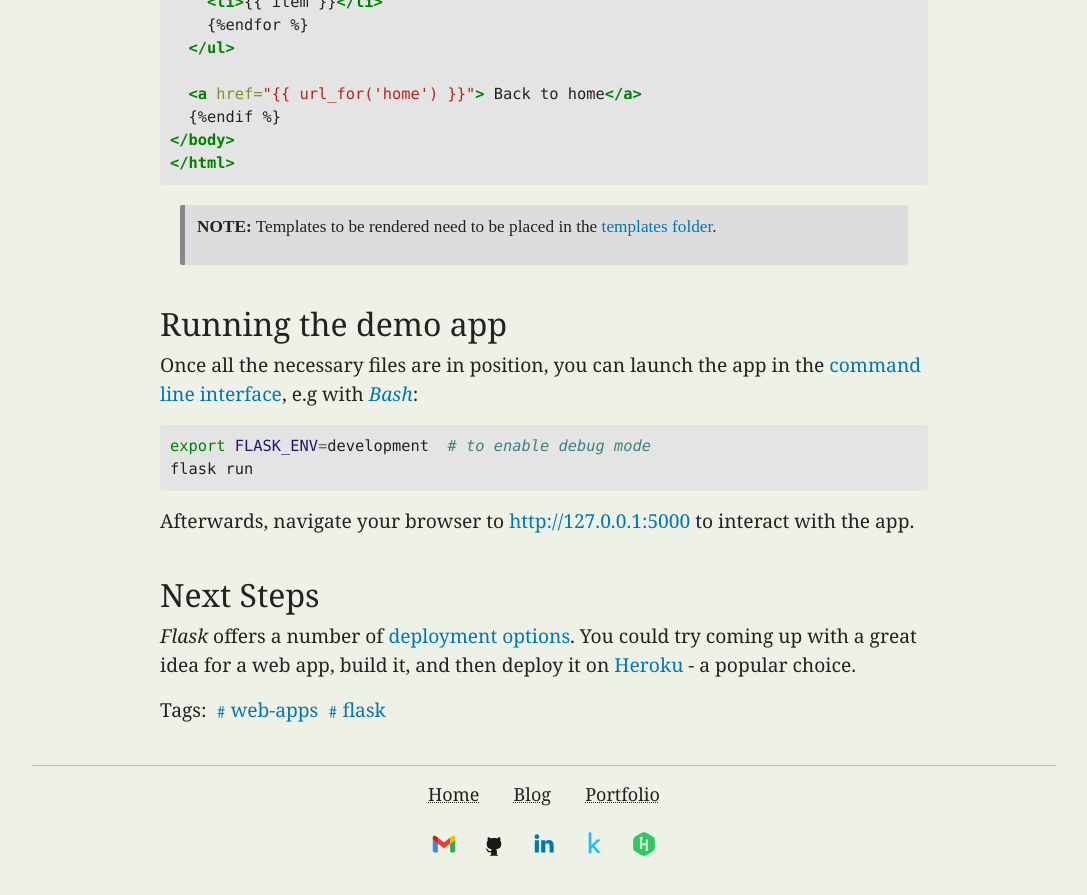
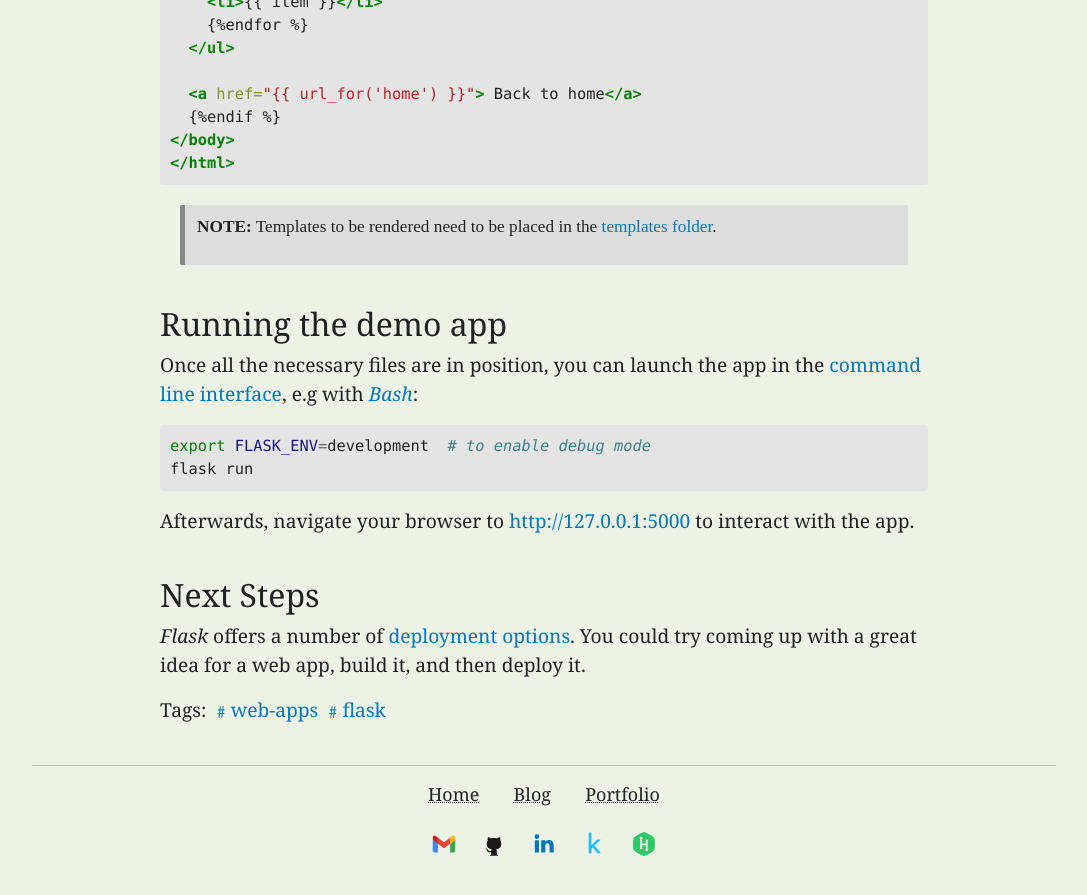
Before and after one commit to Tim-Abwao/tim-abwao.github.io, a Jekyll site: the page built from _posts/2019-09-18-Making-a-Flask-Web-App.md, in a window 1280 px wide and 900 px high, scrolled down 4477 px. Shown: the top 895 px of the window, without its empty margins (96-1183 px from the left). Built offline with Jekyll 4.4.1, drawn with Linux system fonts in a browser that asks for light colours.

Commit message:
Remove heroku suggestion - no longer free

```diff
--- a/_posts/2019-09-18-Making-a-Flask-Web-App.md
+++ b/_posts/2019-09-18-Making-a-Flask-Web-App.md
@@ -175,7 +175,7 @@ Afterwards, navigate your browser to <http://127.0.0.1:5000> to interact with th
 
 ## Next Steps
 
-*Flask* offers a number of [deployment options][flask-deploy]. You could try coming up with a great idea for a web app, build it, and then deploy it on [Heroku][heroku] - a popular choice.
+*Flask* offers a number of [deployment options][flask-deploy]. You could try coming up with a great idea for a web app, build it, and then deploy it.
 
 [flask]: https://flask.palletsprojects.com/
 [micro]: https://flask.palletsprojects.com/en/2.1.x/foreword/#what-does-micro-mean
@@ -194,6 +194,5 @@ Afterwards, navigate your browser to <http://127.0.0.1:5000> to interact with th
 [templates-folder]: https://flask.palletsprojects.com/en/2.1.x/api/#flask.Flask.template_folder
 [app-screencast]: /assets/images/articles/flask-webapp/flask-demo.gif
 [github-link]: https://github.com/Tim-Abwao/blog-projects/tree/main/basic-flask-app
-[heroku]: https://devcenter.heroku.com/articles/getting-started-with-python?singlepage=true
 [@ja ma]: https://unsplash.com/@ja_ma
 [unsplash-img-link]: https://unsplash.com/photos/-gOUx23DNks
```
